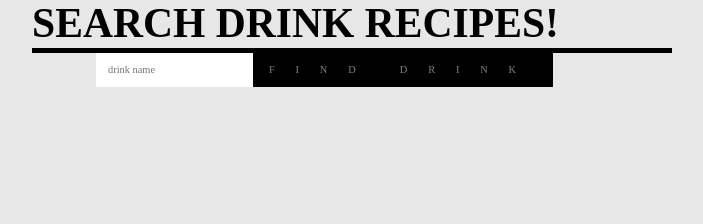
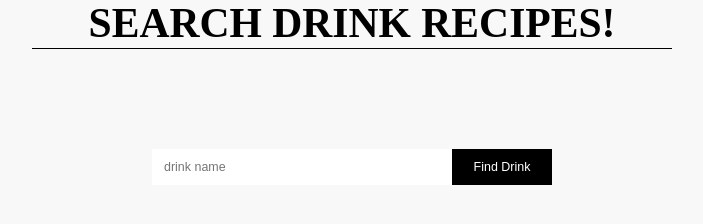
Before and after one commit to aptfury/100Devs26-cocktaildb, a plain HTML site: page index.html in a window 1280 px wide. Shown: the whole page, without its empty margins (288-991 px from the left). Drawn offline with Linux system fonts and the light colour scheme.

Commit message:
Adds hide class styling to be toggled, changes various design bugs, and resizes fonts to be more readable

```diff
--- a/css/style.css
+++ b/css/style.css
@@ -7,7 +7,7 @@
 html {
     font-size: 65%;
     font-family: 'Times New Roman', Times, serif;
-    background-color: rgb(231, 231, 231);
+    background-color: rgb(248, 248, 248);
     color: #000;
 }
 
@@ -15,41 +15,46 @@ html {
 h1 {
     font-size: 4rem;
     text-transform: uppercase;
-    border-bottom: 5px solid #000;
+    border-bottom: 1px solid #000;
     width: 50%;
     margin: auto;
     font-weight: bold;
+    text-align: center;
+    margin-bottom: 100px;
 }
 
 /* Search & Button */
 
 .search {
-    width: 40%;
+    width: 400px;
     margin: auto;
+    margin-bottom: 200px;
+    font-size: 1.2rem;
+    font-family: Arial, Helvetica, sans-serif;
 }
 
 .srchbar {
     background-color: #fff;
     border: 10px solid #fff;
-    color: #808080;
+    color: #000;
     text-align: left;
+    width: 300px;
+    display: inline-block;
 }
 
 .btn {
     background-color: #000;
     border: 10px solid #000;
-    color: #808080;
+    color: #fff;
     text-align: center;
-    text-transform: uppercase;
-    letter-spacing: 2rem;
+    width: 100px;
+    display: inline-block;
 }
 
 .basics {
-    display: none;
     width: 600px;
     margin: auto;
     border-collapse: collapse;
-    border: none;
 }
 
 .names {
@@ -85,8 +90,15 @@ h3 {
 
 .information {
     width: 600px;
+    margin: auto;
+    font-size: 1.5rem;
+    font-family: Arial, Helvetica, sans-serif;
 }
 
 .information ul {
     font-style: italic;
 }
+
+.hide {
+    display: none;
+}
```
